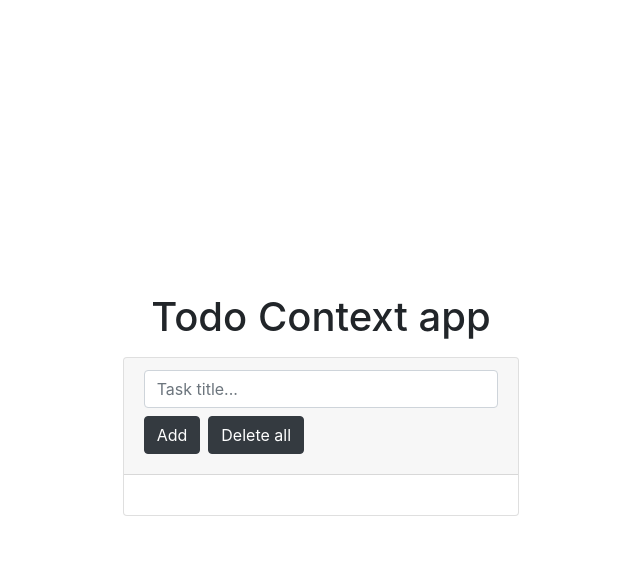
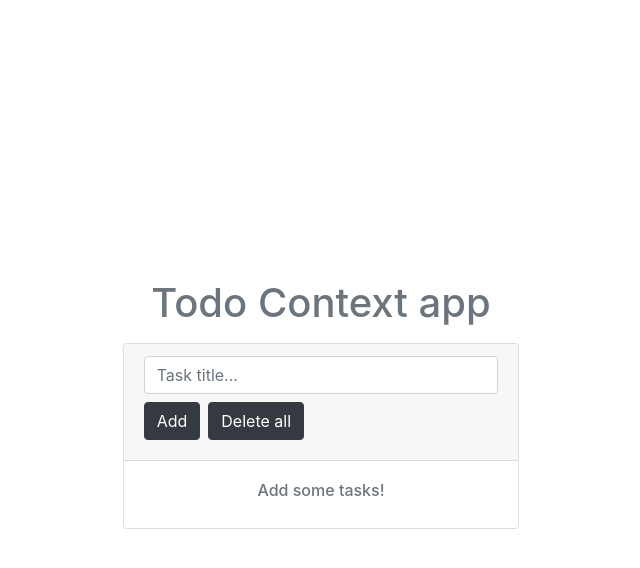
Before and after one commit to vladislavkn/todo-app, a React (Create React App) app: page / in a window 1280 px wide. Both pictures are taken after a click on the button 753 px from the left and 496 px from the top of the page. Shown: the top 568 px of the page, without its empty margins (319-959 px from the left). Built offline with nearby package versions, Linux system fonts and the light colour scheme; the HTML template or start-up script is replaced by a standard one.

Commit message:
add label if tasks array is empty

```diff
--- a/src/components/App.js
+++ b/src/components/App.js
@@ -9,7 +9,7 @@ const App = () => (
     <div className="d-flex h-100 align-items-center justify-content-center">
       <div className="col-11 col-md-6 col-lg-4">
         <div className="d-flex h-100 align-items-center flex-column">
-          <h1 className="text-center py-2">Todo Context app</h1>
+          <h1 className="text-center py-2 text-secondary">Todo Context app</h1>
           <div className="card w-100">
             <div className="card-header">
               <TaskForm />
--- a/src/components/TaskList.js
+++ b/src/components/TaskList.js
@@ -14,8 +14,10 @@ const TaskList = () => {
       tasks: tasks.filter((_) => _.id !== task.id),
     }));
 
+  if (tasks.length === 0)
+    return <h6 className="text-center text-secondary">Add some tasks!</h6>;
+
   return (
-    <div>
     <ul className="list-group">
       {tasks.map((task) => (
         <TaskItem
@@ -26,7 +28,6 @@ const TaskList = () => {
         />
       ))}
     </ul>
-    </div>
   );
 };
 
```
Lines whose indentation alone changed are shown as unchanged.
